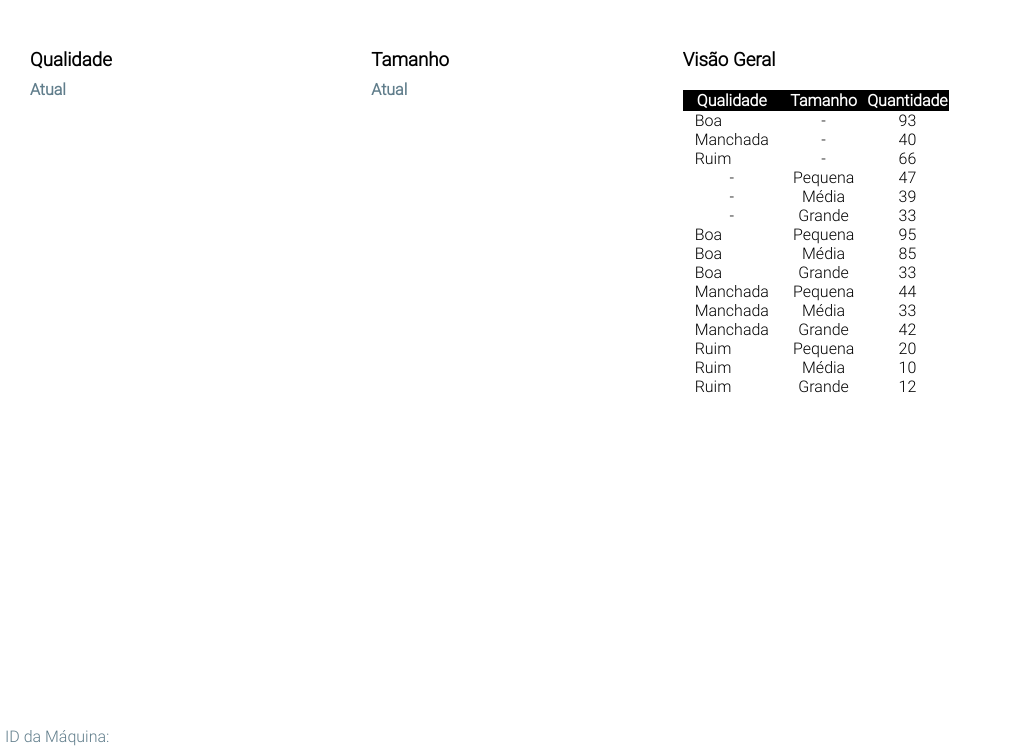
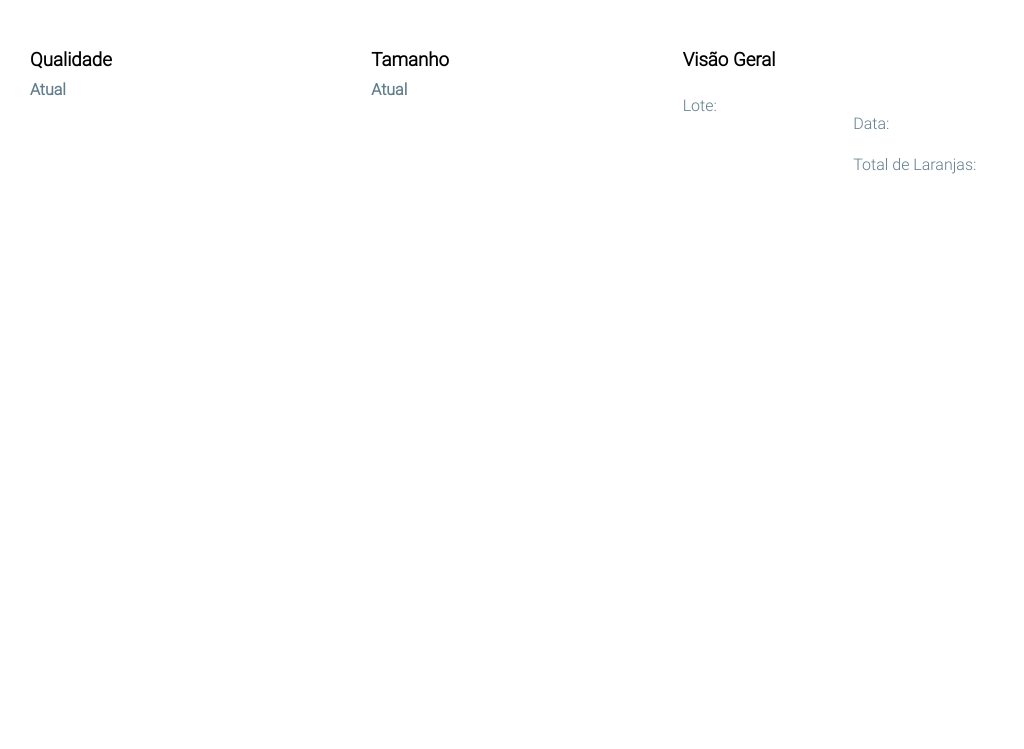
Before and after one commit to Projeto-Integrador-2-Grupo-11/DesktopApp, an Electron app: page view/index.html in a window 1024 px wide. Shown: the part 51-800 px from the top of the page. Drawn offline with Linux system fonts and the light colour scheme.

Commit message:
adding metadata of one batch

```diff
--- a/controller/quantityOrangesController.js
+++ b/controller/quantityOrangesController.js
@@ -48,42 +48,59 @@ function getAllOranges() {
         let goodOranges = lastInserted[0].good;
         let goodWithSpotsOranges = lastInserted[0].good_with_spots;
         let badOranges = lastInserted[0].bad;
+        let batch = lastInserted[0].batch;
+        let dateBatch = lastInserted[0].date;
+        let machineID = lastInserted[0].machine_id;
+        let total = largeOranges + mediumOranges + smallOranges;
+
         let size = {
             datasets: [{
-                // cria-se um vetor data, com os valores a ser dispostos no gráfico
+                // vetor com os valores a serem plotados no gráfico
                 data: [largeOranges, mediumOranges, smallOranges],
-                // cria-se uma propriedade para adicionar cores aos respectivos valores do vetor data
+                // propriedade para adicionar cores aos respectivos valores do vetor data
                 backgroundColor: ['rgb(55, 99, 132)', 'rgb(255, 199, 132)', 'rgb(255, 99, 132)']
             }],
-            // cria-se legendas para os respectivos valores do vetor data
+            // legendas para os respectivos valores do vetor data
             labels: ['Grandes', 'Médias', 'Pequenas']
         };
 
         let quality = {
           datasets: [{
-            // cria-se um vetor data, com os valores a ser dispostos no gráfico
+            // vetor com os valores a serem plotados no gráfico
             data: [goodOranges, goodWithSpotsOranges, badOranges],
-            // cria-se uma propriedade para adicionar cores aos respectivos valores do vetor data
+            // propriedade para adicionar cores aos respectivos valores do vetor data
             backgroundColor: ['rgb(57, 148, 239)', 'rgb(244, 242, 110)', 'rgb(242, 83, 81)']
 
           }],
-          // cria-se legendas para os respectivos valores do vetor data
+          // legendas para os respectivos valores do vetor data
           labels: ['Boas', 'Manchadas', 'Ruins']
         };
 
-        var myPieChart = new Chart(ctx, {
+        var qualityChart = new Chart(ctx, {
             type: 'pie',
             data: quality,
             options: opcoes
         });
 
-        var myPieChart2 = new Chart(ctx2, {
+        var sizeChart = new Chart(ctx2, {
             type: 'pie',
             data: size,
             options: opcoes
         });
+        fillMetadata(batch, dateBatch, total);
+        document.getElementById('machine-id').innerHTML = `ID da Máquina: ${machineID}`;
     })
     setTimeout(getAllOranges, 10000);
 }
 
+function fillMetadata(batch, dateBatch, total) {
+  let dataFormatada = ((dateBatch.getDate() )) + "/" + ((dateBatch.getMonth() + 1)) + "/" + dateBatch.getFullYear();
+
+  document.getElementById('batch').innerHTML = batch;
+  document.getElementById('date').innerHTML = dataFormatada;
+  document.getElementById('total').innerHTML = total;
+
+
+}
+
 module.exports.getAllOranges = getAllOranges;
--- a/view/index.css
+++ b/view/index.css
@@ -129,3 +129,11 @@ td
   margin-left: 3px;
   margin-bottom: 3px;
 }
+
+.floating {
+  font-family: Roboto-Light;
+  color: #607D8B;
+  float: left;
+  width: 50%;
+  margin-top: -10px;
+}
--- a/view/index.html
+++ b/view/index.html
@@ -28,92 +28,31 @@
           </div>
           <div class="pane">
             <h3 class="table-title">Visão Geral</h3>
-            <table class="table">
-              <tr class="table-header">
-                  <th>Qualidade</th>
-                  <th>Tamanho</th>
-                  <th>Quantidade</th>
-              </tr>
-              <tr>
-                  <td class="use-roboto">Boa</td>
-                  <td class="title">-</td>
-                  <td class="title">93</td>
-              </tr>
-              <tr>
-                  <td class="use-roboto">Manchada</td>
-                  <td class="title">-</td>
-                  <td class="title">40</td>
-              </tr>
-              <tr>
-                <td class="use-roboto">Ruim</td>
-                <td class="title">-</td>
-                <td class="title">66</td>
-            </tr>
-            <tr class="title">
-              <td>-</td>
-              <td>Pequena</td>
-              <td>47</td>
-            </tr>
-            <tr class="title">
-              <td>-</td>
-              <td>Média</td>
-              <td>39</td>
-            </tr>
-            <tr class="title">
-              <td>-</td>
-              <td>Grande</td>
-              <td>33</td>
-            </tr>
-            <tr>
-              <td class="use-roboto">Boa</td>
-              <td class="title">Pequena</td>
-              <td class="title">95</td>
-            </tr>
-            <tr>
-              <td class="use-roboto">Boa</td>
-              <td class="title">Média</td>
-              <td class="title">85</td>
-            </tr>
-            <tr>
-              <td class="use-roboto">Boa</td>
-              <td class="title">Grande</td>
-              <td class="title">33</td>
-            </tr>
-            <tr>
-              <td class="use-roboto">Manchada</td>
-              <td class="title">Pequena</td>
-              <td class="title">44</td>
-            </tr>
-            <tr>
-              <td class="use-roboto">Manchada</td>
-              <td class="title">Média</td>
-              <td class="title">33</td>
-            </tr>
-            <tr>
-              <td class="use-roboto">Manchada</td>
-              <td class="title">Grande</td>
-              <td class="title">42</td>
-            </tr>
-            <tr>
-              <td class="use-roboto">Ruim</td>
-              <td class="title">Pequena</td>
-              <td class="title">20</td>
-            </tr>
-            <tr>
-              <td class="use-roboto">Ruim</td>
-              <td class="title">Média</td>
-              <td class="title">10</td>
-            </tr>
-            <tr>
-              <td class="use-roboto">Ruim</td>
-              <td class="title">Grande</td>
-              <td class="title">12</td>
-            </tr>
-          </table>
+            <div class="floating">
+              <p>Lote:</p>
+            </div>
+            <div class="floating">
+              <p id="batch"></p>
+            </div>
+            <br/>
+            <div class="floating">
+              <p>Data:</p>
+            </div>
+            <div class="floating">
+              <p id="date"></p>
+            </div>
+            <br/>
+            <div class="floating">
+              <p>Total de Laranjas:</p>
+            </div>
+            <div class="floating">
+              <p id="total"></p>
+            </div>
+            <!-- <h4 class="chart-subtitle">Lote:<div>1</div></h4> -->
           </div>
         </div>
       </div>
-      <legend class="machine-id">ID da Máquina: </legend>
+      <legend id="machine-id" class="machine-id"></legend>
     </div>
     <!-- You can also require other files to run in this process -->
     <script src="./renderer.js"></script>
```
